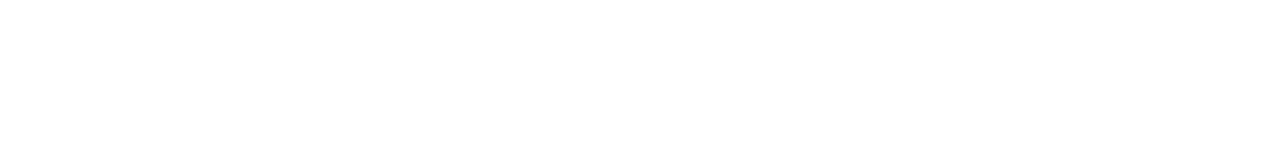
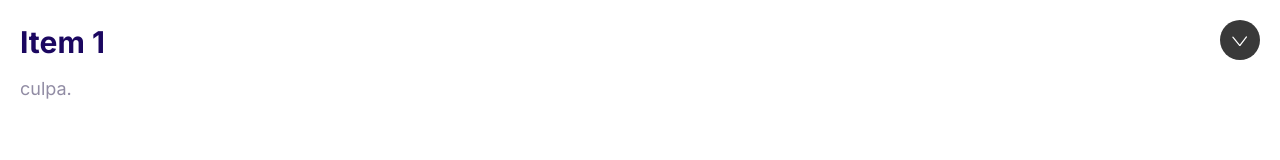
Before and after one commit to Zino-ctrlZ/zino-make-moshify, a plain HTML site: page index.html in a window 1280 px wide. Drawn offline with Linux system fonts and the light colour scheme.

Commit message:
Creatinng collapsible component.

```diff
--- a/css/styles.css
+++ b/css/styles.css
@@ -521,3 +521,36 @@ a {
     margin: 0 2rem;
   }
 }
+
+/* Collapsibles */
+
+.collapsible__header {
+  display: flex;
+  justify-content: space-between;
+}
+
+.collapsible__heading {
+  margin-top: 0;
+  font-size: 3rem;
+}
+
+.collapsible__chevron {
+  transform: rotate(-90deg);
+  transition: transform 0.3s;
+}
+
+.collapsible__content {
+  max-height: 0;
+  overflow: hidden;
+  opacity: 0;
+  transition: all 0.3s;
+}
+
+.collapsible--expanded .collapsible__chevron {
+  transform: rotate(0);
+}
+
+.collapsible--expanded .collapsible__content {
+  max-height: 100vh;
+  opacity: 1;
+}
--- a/index.html
+++ b/index.html
@@ -16,5 +16,17 @@
   </head>
   <body style="padding: 2rem;">
 
+    <div class="collapsible collapsible--expanded">
+        <header class="collapsible__header">
+            <h2 class="collapsible__heading">Item 1</h2>
+                <svg class="icon icon--white collapsible__chevron">
+                  <use xlink:href="images/sprite.svg#chevron"></use>
+                </svg>
+        </header>
+        <div class="collapsible__content">
+             culpa.
+        </div>
+    </div>
+    <script src="js/main.js"></script>
  <body>
 </html>
--- /dev/null
+++ b/js/main.js
@@ -0,0 +1,6 @@
+const collapsibles = document.querySelectorAll(".collapsible");
+collapsibles.forEach((item) =>
+  item.addEventListener("click", function () {
+    this.classList.toggle("collapsible--expanded");
+  })
+);
```
Also changed, not shown: components/collapsible.html (added, +10 -0 lines).
